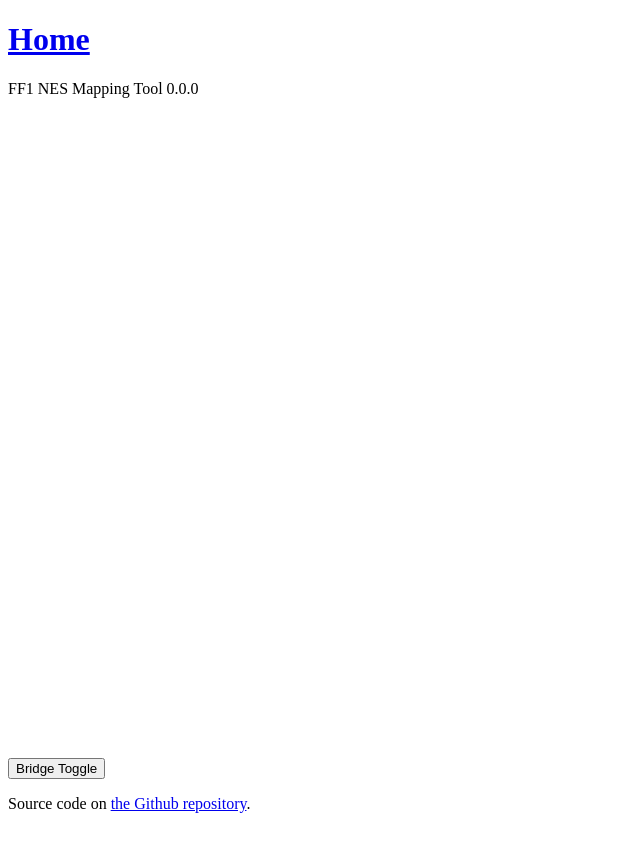
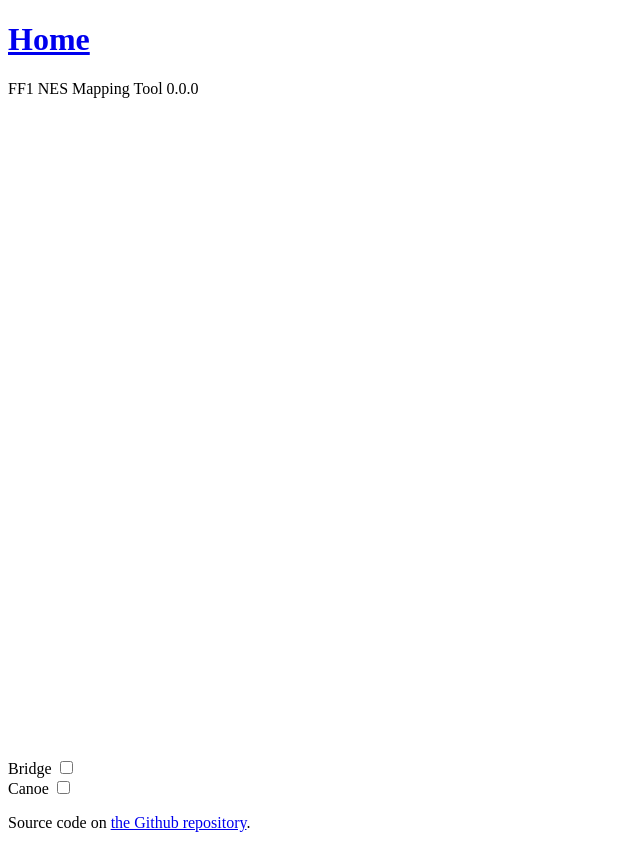
Before and after one commit to Nohealforu/nohealforu.github.io, a plain HTML site: page FF1NESMappingTool/index.html in a window 1280 px wide. Shown: the whole page, without its empty margins (0-640 px from the left). Drawn offline with Linux system fonts and the light colour scheme; no server answers.

Commit message:
Update index.html

```diff
--- a/FF1NESMappingTool/index.html
+++ b/FF1NESMappingTool/index.html
@@ -17,7 +17,8 @@
 
 <div class="main-wrapper">
     <canvas id="mapping" width="960" height="640"></canvas>
-    <div><button onclick="Game.toggleBridge();">Bridge Toggle</button></div>
+    <div>Bridge <input type="checkbox" id="bridgeCheckbox" onchange="Game.toggleBridge(this);"</div>
+    <div>Canoe <input type="checkbox" id="canoeCheckbox" onchange="Game.toggleCanoe(this);"</div>
     <footer class="main-footer">
         <p>Source code on <a href="https://github.com/Nohealforu/noealforu.github.io/" target="_top">the Github repository</a>.</p>
     </footer>
```
